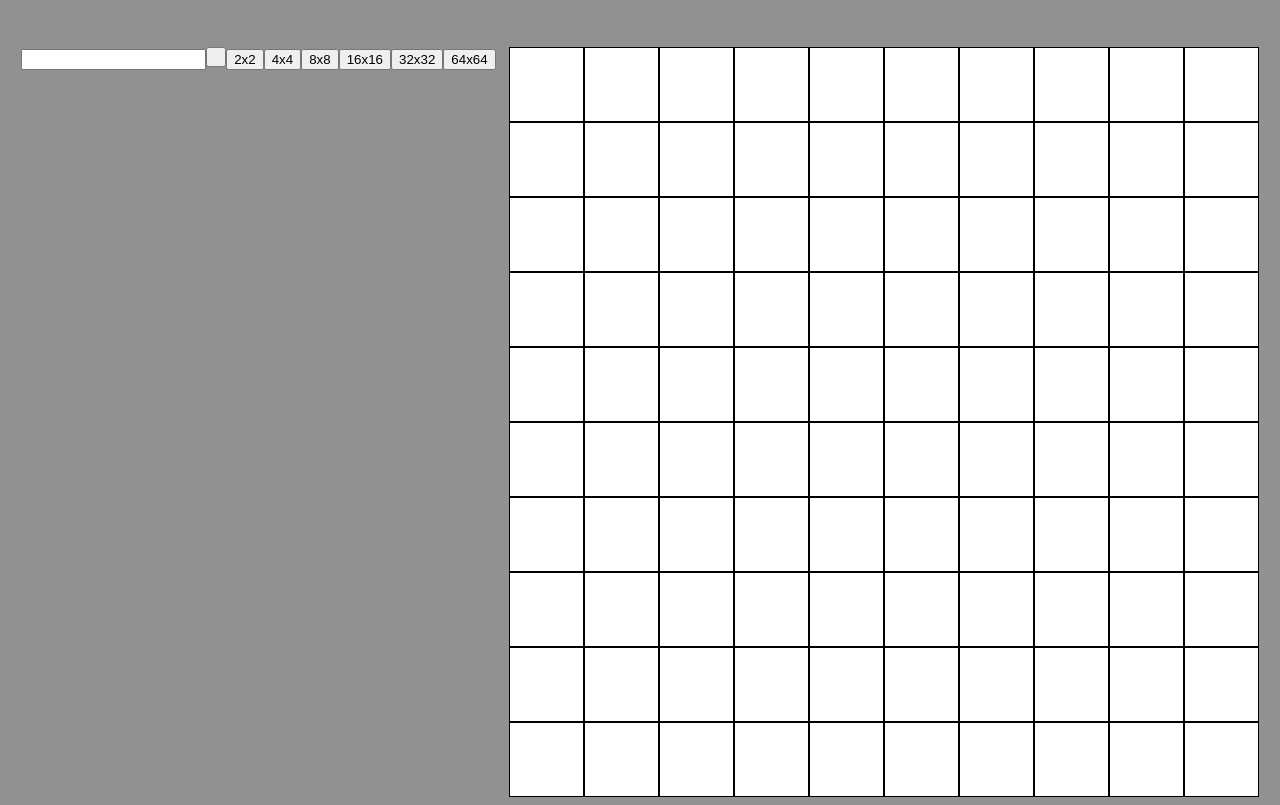
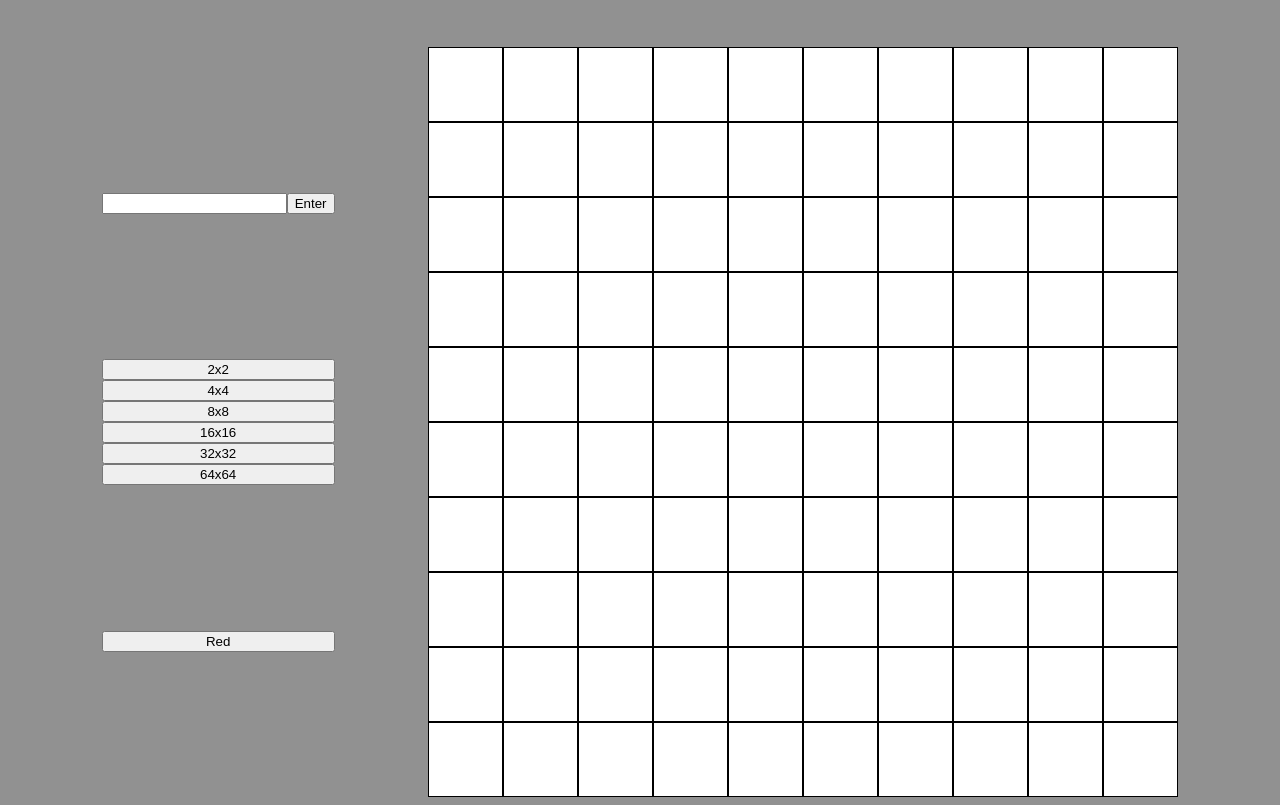
Before and after one commit to edoardrui0/etch-a-sketch, a plain HTML site: page index.html in a window 1280 px wide. Shown: the part 61-866 px from the top of the page. Drawn offline with Linux system fonts and the light colour scheme.

Commit message:
create temporary color button

```diff
--- a/index.html
+++ b/index.html
@@ -10,8 +10,11 @@
   <body>
     <div id="pageContainer">
       <h1>Etch-A-Sketch</h1>
-      <div id="test">
-        <div id="inputContainer"></div>
+      <div id="contentContainer">
+        <div id="controls">
+          <div id="inputContainer"></div>
+          <div id="btnContainer"></div>
+        </div>
         <div id="boxContainer"></div>
       </div>
     </div>
--- a/script.js
+++ b/script.js
@@ -1,14 +1,23 @@
 const boxContainer = document.querySelector("#boxContainer");
 
+const controls = document.querySelector(`#controls`);
 const inputContainer = document.querySelector("#inputContainer");
 const input = document.createElement("input");
 const btn = document.createElement("button");
 btn.classList.add("btn");
+btn.textContent = "Enter";
+
+const btnContainer = document.querySelector("#btnContainer");
 
 inputContainer.appendChild(input);
 inputContainer.appendChild(btn);
 
-let createBoxes = (value) => {
+const redBtn = document.createElement("button");
+redBtn.classList.add(`redBtn`);
+redBtn.textContent = `Red`;
+controls.appendChild(redBtn);
+
+const createBoxes = (value) => {
   const boxes = document.createElement("div");
   let size = 750 / value;
   boxes.style.height = size + "px";
@@ -23,10 +32,16 @@ let createBoxes = (value) => {
       event.target.style.background = "black";
     });
     boxContainer.appendChild(etch_box);
+
+    redBtn.addEventListener("click", () => {
+      etch_box.addEventListener("mouseover", (event) => {
+        event.target.style.background = "red";
+      });
+    });
   }
 };
 
-let createGrid = () => {
+const createGrid = () => {
   btn.addEventListener("click", () => {
     if (input.value > 100) {
       alert("The input must be 100 or less!");
@@ -40,92 +55,12 @@ let createGrid = () => {
   });
 };
 
-// let gridBtn = () => {
-//   const gridBtn2x2 = document.createElement("button");
-//   gridBtn2x2.classList.add("gridBtn2x2");
-//   gridBtn2x2.textContent = "2x2";
-//   gridBtn2x2.value = 2;
-//   inputContainer.appendChild(gridBtn2x2);
-
-//   gridBtn2x2.addEventListener("click", () => {
-//     boxContainer.textContent = "";
-//     let btnValue = gridBtn2x2.value;
-
-//     createBoxes(btnValue);
-//   });
-
-//   const gridBtn4x4 = document.createElement("button");
-//   gridBtn4x4.classList.add("gridBtn4x4");
-//   gridBtn4x4.textContent = "4x4";
-//   gridBtn4x4.value = 4;
-//   inputContainer.appendChild(gridBtn4x4);
-
-//   gridBtn4x4.addEventListener("click", () => {
-//     boxContainer.textContent = "";
-//     let btnValue = gridBtn4x4.value;
-
-//     createBoxes(btnValue);
-//   });
-
-//   const gridBtn8x8 = document.createElement("button");
-//   gridBtn8x8.classList.add("gridBtn8x8");
-//   gridBtn8x8.textContent = "8x8";
-//   gridBtn8x8.value = 8;
-//   inputContainer.appendChild(gridBtn8x8);
-
-//   gridBtn8x8.addEventListener("click", () => {
-//     boxContainer.textContent = "";
-//     let btnValue = gridBtn8x8.value;
-
-//     createBoxes(btnValue);
-//   });
-
-//   const gridBtn16x16 = document.createElement("button");
-//   gridBtn16x16.classList.add("gridBtn16x16");
-//   gridBtn16x16.textContent = "16x16";
-//   gridBtn16x16.value = 16;
-//   inputContainer.appendChild(gridBtn16x16);
-
-//   gridBtn16x16.addEventListener("click", () => {
-//     boxContainer.textContent = "";
-//     let btnValue = gridBtn16x16.value;
-
-//     createBoxes(btnValue);
-//   });
-
-//   const gridBtn32x32 = document.createElement("button");
-//   gridBtn32x32.classList.add("gridBtn32x32");
-//   gridBtn32x32.textContent = "32x32";
-//   gridBtn32x32.value = 32;
-//   inputContainer.appendChild(gridBtn32x32);
-
-//   gridBtn32x32.addEventListener("click", () => {
-//     boxContainer.textContent = "";
-//     let btnValue = gridBtn32x32.value;
-
-//     createBoxes(btnValue);
-//   });
-
-//   const gridBtn64x64 = document.createElement("button");
-//   gridBtn64x64.classList.add("gridBtn64x64");
-//   gridBtn64x64.textContent = "64x64";
-//   gridBtn64x64.value = 64;
-//   inputContainer.appendChild(gridBtn64x64);
-
-//   gridBtn64x64.addEventListener("click", () => {
-//     boxContainer.textContent = "";
-//     let btnValue = gridBtn64x64.value;
-
-//     createBoxes(btnValue);
-//   });
-// };
-
 const createGridButton = (size) => {
   const gridBtn = document.createElement("button");
   gridBtn.classList.add(`gridBtn${size}x${size}`);
   gridBtn.textContent = `${size}x${size}`;
   gridBtn.value = size;
-  inputContainer.appendChild(gridBtn);
+  btnContainer.appendChild(gridBtn);
 
   gridBtn.addEventListener("click", () => {
     boxContainer.textContent = "";
@@ -134,9 +69,10 @@ const createGridButton = (size) => {
   });
 };
 
+// selectGridColor();
+
 const gridBtnSizes = [2, 4, 8, 16, 32, 64];
 gridBtnSizes.forEach((size) => createGridButton(size));
 
 createBoxes(10);
 createGrid();
-// gridBtn();
--- a/styles.css
+++ b/styles.css
@@ -10,9 +10,20 @@ h1 {
   text-align: center;
 }
 
-#test {
+#contentContainer {
   display: flex;
   justify-content: space-evenly;
+}
+
+#controls {
+  display: flex;
+  flex-direction: column;
+  justify-content: space-evenly;
+}
+
+#btnContainer {
+  display: flex;
+  flex-direction: column;
 }
 
 #boxContainer {
@@ -23,11 +34,6 @@ h1 {
   height: 750px;
 }
 
-.btn {
-  width: 20px;
-  height: 20px;
-}
-
 body {
   background-color: rgb(145, 145, 145);
 }
```
